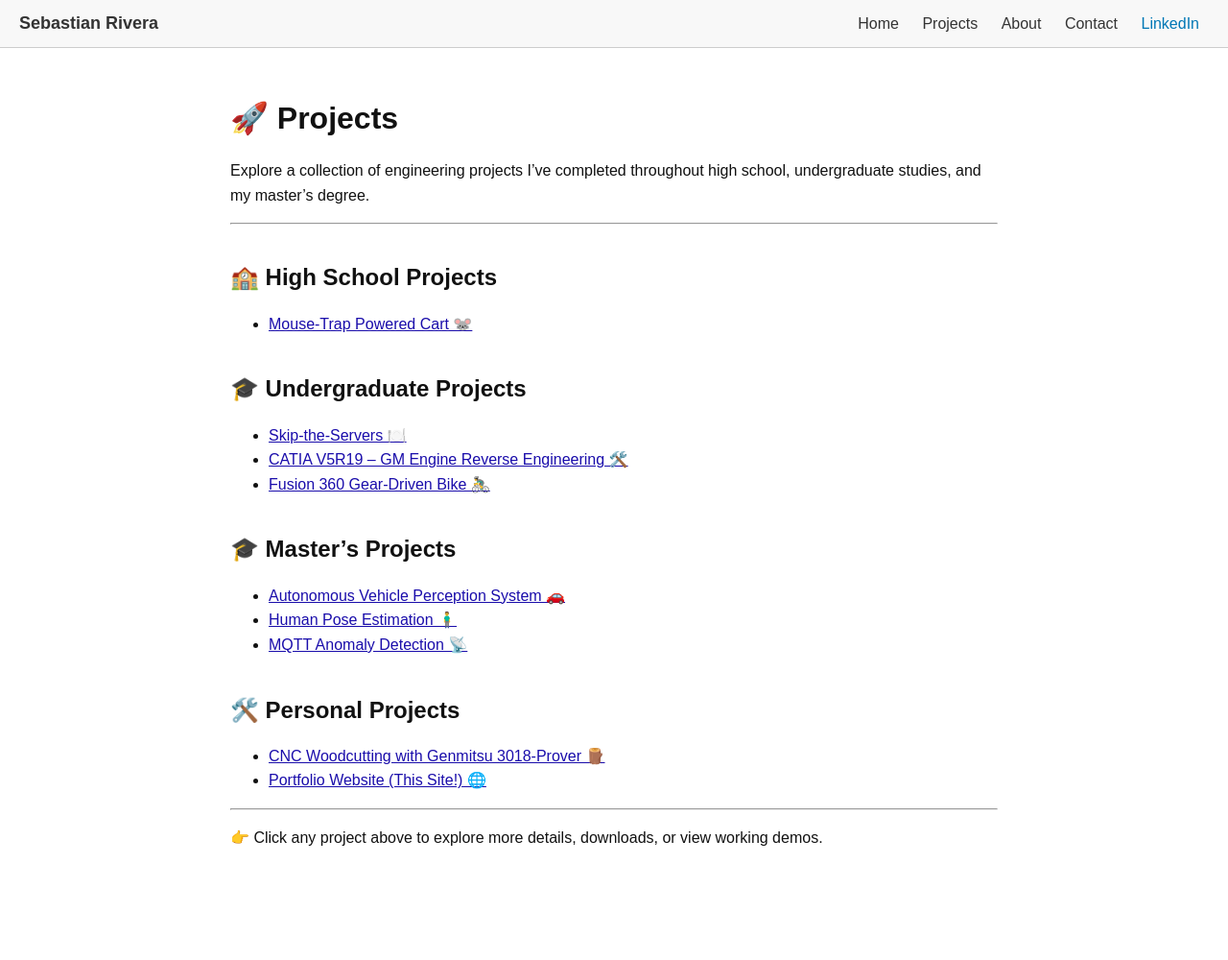
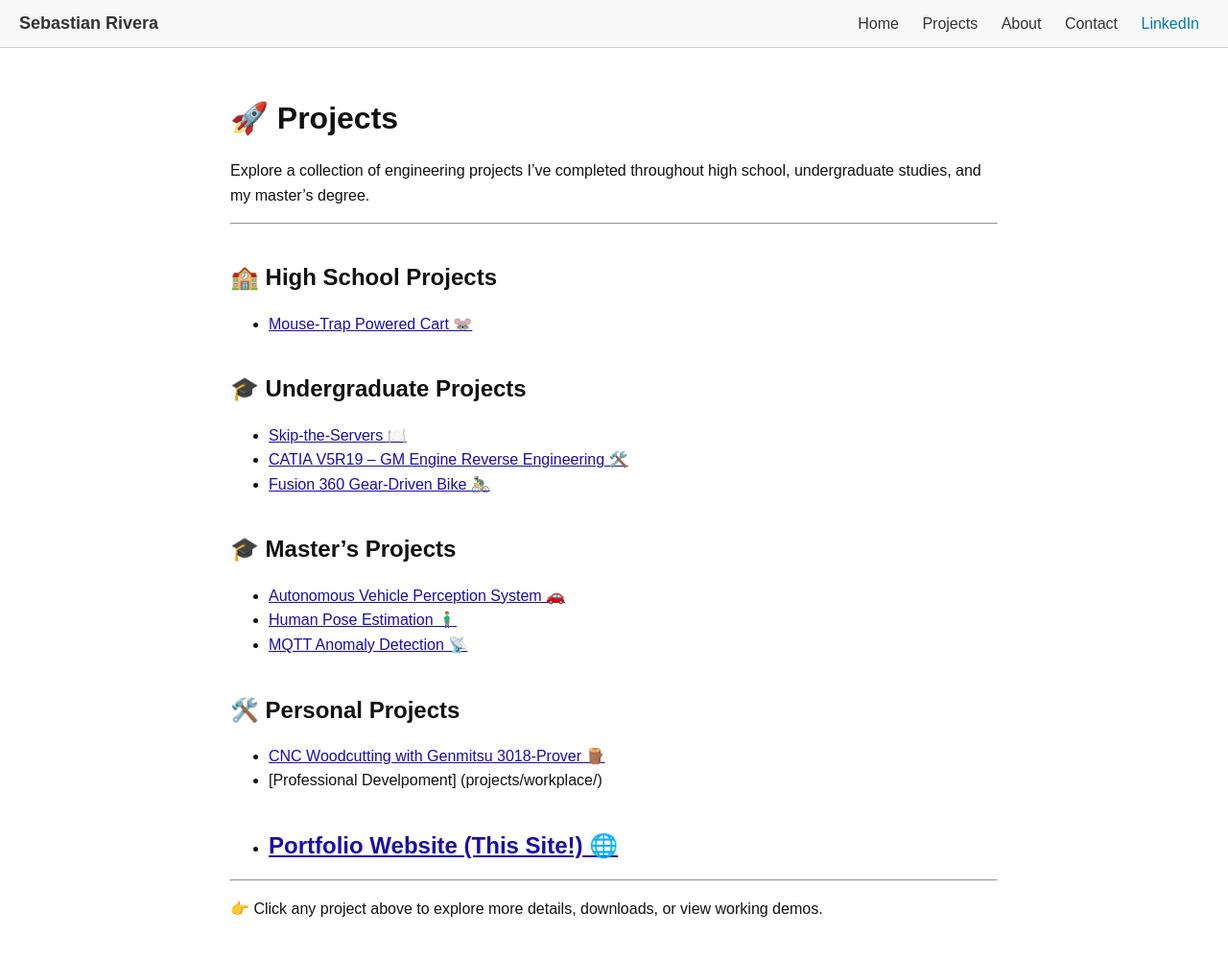
Before and after one commit to SebasFelipeRA/sebastianriveraportfolio, a Jekyll site: the page built from projects.md, in a window 1280 px wide. Shown: the whole page at 96% size. Built offline with Jekyll 4.4.1, drawn with Linux system fonts in a browser that asks for light colours; before the commit the page ends 926 px from its top, so only the background shows below that.

Commit message:
Update projects.md

```diff
--- a/projects.md
+++ b/projects.md
@@ -28,7 +28,9 @@
 ## 🛠️ Personal Projects
 
 - [CNC Woodcutting with Genmitsu 3018-Prover 🪵](projects/cnc-woodcutting/)
+- [Professional Develpoment] (projects/workplace/)
 - [Portfolio Website (This Site!) 🌐](https://github.com/SebasFelipeRA/sebastianriveraportfolio)
+-
 
 ---
 
```
